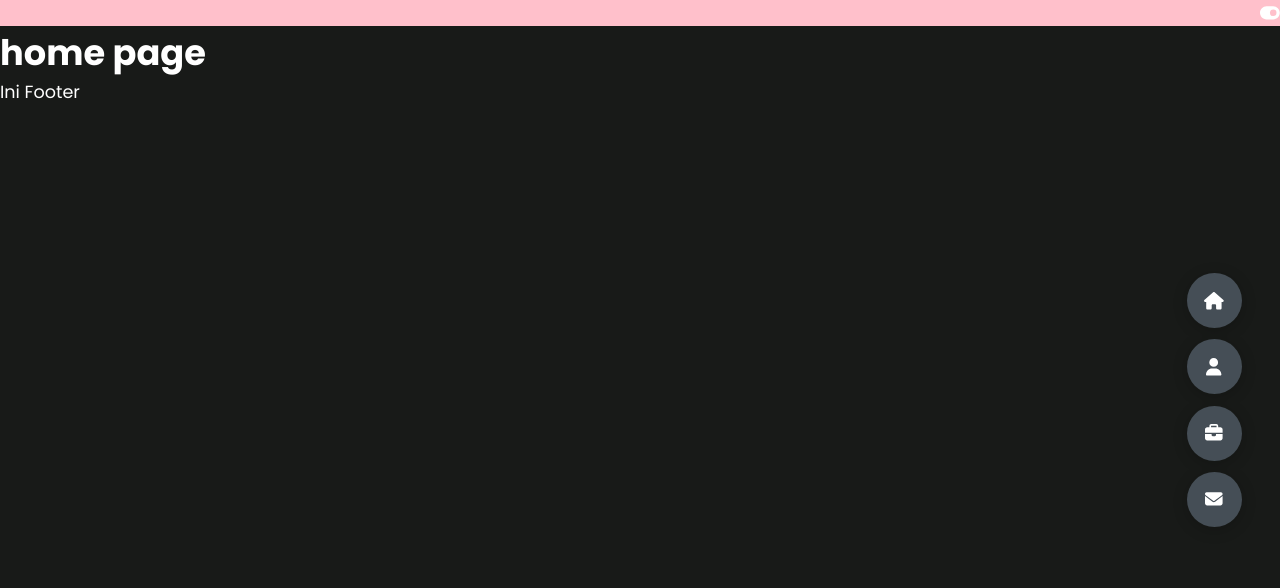
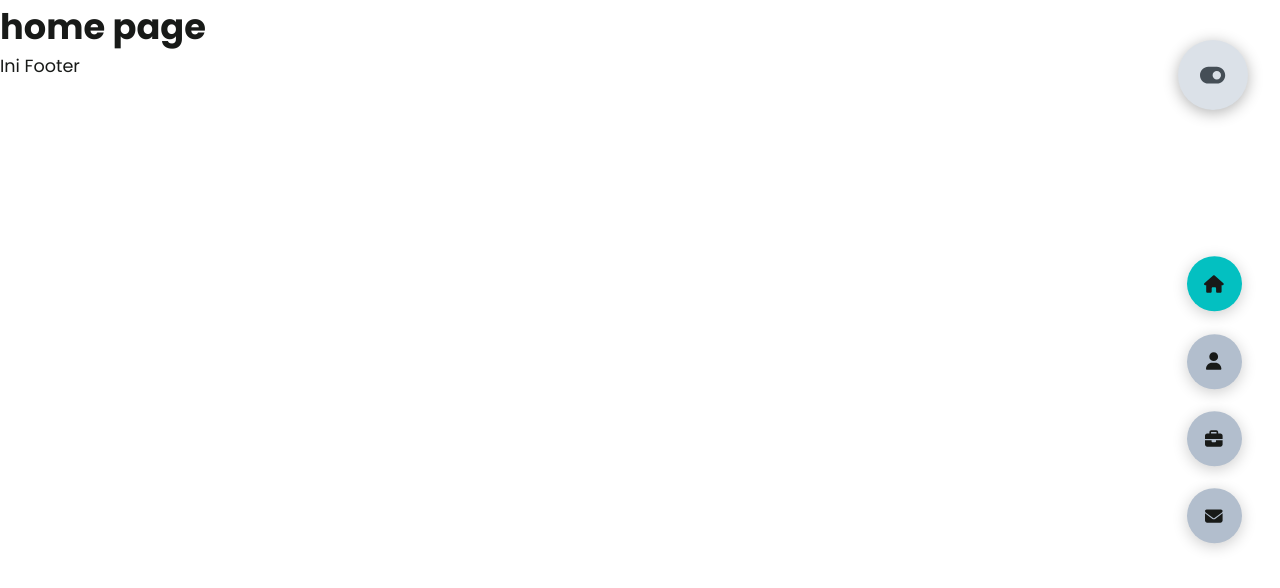
Before and after one commit to unmedlx/website-portfolio-nextjs-minimalism, a Next.js app: page / in a window 1280 px wide. Shown: the top 588 px of the page. Built offline with nearby package versions, Linux system fonts and the light colour scheme.

Commit message:
Navbar And Functionality
font-awesome, router, next-theme

```diff
--- a/package.json
+++ b/package.json
@@ -17,6 +17,7 @@
     "@types/react": "18.0.26",
     "@types/react-dom": "18.0.10",
     "next": "13.1.1",
+    "next-themes": "^0.2.1",
     "react": "18.2.0",
     "react-dom": "18.2.0",
     "sass": "^1.57.1",
--- a/src/components/Navbar/Navbar.module.scss
+++ b/src/components/Navbar/Navbar.module.scss
@@ -16,15 +16,13 @@
   align-items: center;
   justify-content: center;
   transform: translateY(-50%);
-  .activeBtn {
+  .active {
     background-color: var(--color-secondary) !important;
-    transition: all 0.4s ease-in-out;
-    .icon {
+    a {
       color: var(--color-white) !important;
     }
   }
-  .icon {
-    transition: all 0.4s ease-in-out;
+  a {
     &:hover {
       background-color: var(--color-grey-3);
     }
@@ -41,3 +39,52 @@
     box-shadow: var(--box-shadow-1);
   }
 }
+
+.themeBtn {
+  top: 5%;
+  right: 2.5%;
+  width: 70px;
+  height: 70px;
+  border-radius: 50%;
+  background-color: var(--color-grey-5);
+  cursor: pointer;
+  position: fixed;
+  display: flex;
+  justify-content: center;
+  align-items: center;
+  box-shadow: 0 3px 15px rgba(0, 0, 0, 0.3);
+  transition: all 0.1s ease-in-out;
+  &:active {
+    transform: translateY(-4px);
+  }
+  .icon {
+    font-size: 1.4rem;
+    color: var(--color-grey-2);
+    pointer-events: none;
+  }
+}
+
+@media screen and (max-width: 600px) {
+  .icons {
+    z-index: 1;
+    position: absolute;
+    top: 2%;
+    // bottom: auto;
+    flex-direction: row;
+    justify-content: center;
+    left: 50%;
+    transform: translateX(-50%);
+    width: 100%;
+    // background-color: var(--color-grey-5);
+    a {
+      margin: 1rem 0.3rem;
+    }
+  }
+
+  .themeBtn {
+    z-index: 3;
+    width: 50px;
+    height: 50px;
+    top: 90%;
+  }
+}
--- a/src/components/Navbar/Navbar.tsx
+++ b/src/components/Navbar/Navbar.tsx
@@ -1,38 +1,14 @@
-import React from "react";
 import styles from "./Navbar.module.scss";
 //icons
-import { FontAwesomeIcon } from "@fortawesome/react-fontawesome";
-import {
-  faHouse,
-  faUser,
-  faBriefcase,
-  faEnvelope,
-  faToggleOn,
-} from "@fortawesome/free-solid-svg-icons";
+import { NavbarIcons } from "./NavbarIcons";
+import { NavbarTheme } from "./NavbarTheme";
 
 const Navbar = () => {
   return (
     <div className={styles.navbarContainer}>
-      <div className={styles.themeBtn}>
-        <FontAwesomeIcon icon={faToggleOn} />
-      </div>
+      <NavbarTheme />
 
-      <div className={styles.icons}>
-        <ul>
-          <li className={styles.icon}>
-            <FontAwesomeIcon icon={faHouse} />
-          </li>
-          <li className={styles.icon}>
-            <FontAwesomeIcon icon={faUser} />
-          </li>
-          <li className={styles.icon}>
-            <FontAwesomeIcon icon={faBriefcase} />
-          </li>
-          <li className={styles.icon}>
-            <FontAwesomeIcon icon={faEnvelope} />
-          </li>
-        </ul>
-      </div>
+      <NavbarIcons />
     </div>
   );
 };
--- /dev/null
+++ b/src/components/Navbar/NavbarIcons.tsx
@@ -0,0 +1,42 @@
+import styles from "./Navbar.module.scss";
+//icons
+import { FontAwesomeIcon } from "@fortawesome/react-fontawesome";
+import {
+  faHouse,
+  faUser,
+  faBriefcase,
+  faEnvelope,
+} from "@fortawesome/free-solid-svg-icons";
+//for active link
+import Link from "next/link";
+import { NextRouter, useRouter } from "next/router";
+
+export const NavbarIcons = () => {
+  const router: NextRouter = useRouter();
+
+  return (
+    <div className={styles.icons}>
+      <Link href="/" className={router.pathname === "/" ? styles.active : ""}>
+        <FontAwesomeIcon icon={faHouse} />
+      </Link>
+      <Link
+        href="/aboutPage"
+        className={router.pathname === "/aboutPage" ? styles.active : ""}
+      >
+        <FontAwesomeIcon icon={faUser} />
+      </Link>
+      <Link
+        href="/projectPage"
+        className={router.pathname === "/projectPage" ? styles.active : ""}
+      >
+        <FontAwesomeIcon icon={faBriefcase} />
+      </Link>
+      <Link
+        href="/contactPage"
+        className={router.pathname === "/contactPage" ? styles.active : ""}
+      >
+        <FontAwesomeIcon icon={faEnvelope} />
+      </Link>
+    </div>
+  );
+};
--- /dev/null
+++ b/src/components/Navbar/NavbarTheme.tsx
@@ -0,0 +1,22 @@
+import styles from "./Navbar.module.scss";
+import { FontAwesomeIcon } from "@fortawesome/react-fontawesome";
+import { faToggleOn } from "@fortawesome/free-solid-svg-icons";
+// Theme Changing
+import { useTheme } from "next-themes";
+
+export const NavbarTheme = () => {
+  let { theme, setTheme } = useTheme();
+
+  const toggleTheme = () => {
+    if (theme === "light") {
+      setTheme("dark");
+    } else {
+      setTheme("light");
+    }
+  };
+  return (
+    <div className={styles.themeBtn} onClick={toggleTheme}>
+      <FontAwesomeIcon className={styles.icon} icon={faToggleOn} />
+    </div>
+  );
+};
--- a/src/pages/_app.tsx
+++ b/src/pages/_app.tsx
@@ -7,6 +7,8 @@ import { Poppins } from "@next/font/google";
 import { config } from "@fortawesome/fontawesome-svg-core";
 import "@fortawesome/fontawesome-svg-core/styles.css";
 config.autoAddCss = false;
+//Theme
+import { ThemeProvider } from "next-themes";
 
 const poppins = Poppins({
   subsets: ["latin"],
@@ -15,10 +17,12 @@ const poppins = Poppins({
 
 export default function App({ Component, pageProps }: AppProps) {
   return (
-    <main className={poppins.className}>
-      <Layout>
-        <Component {...pageProps} />
-      </Layout>
-    </main>
+    <ThemeProvider>
+      <main className={poppins.className}>
+        <Layout>
+          <Component {...pageProps} />
+        </Layout>
+      </main>
+    </ThemeProvider>
   );
 }
--- a/src/styles/globals.css
+++ b/src/styles/globals.css
@@ -130,6 +130,22 @@ a {
   --box-shadow-1: 0 3px 15px rgba(0, 0, 0, 0.2);
 }
 
+[data-theme="light"] {
+  --color-primary: #ffff;
+  --color-secondary: #03c0c1;
+  --color-white: #181a18;
+  --color-black: #fff;
+  --color-grey0: #12181b;
+  --color-grey-1: #2a2e35;
+  --color-grey-2: #454e56;
+  --color-grey-3: #6c7983;
+  --color-grey-4: #b2becd;
+  --color-grey-5: #dbe1e8;
+  --color-grey-6: #f8f8f8;
+  --br-sm-2: 14px;
+  --box-shadow-1: 0 3px 15px rgba(0, 0, 0, 0.2);
+}
+
 body {
   background-color: var(--color-primary);
   font-family: "poppins", sans-serif;
```
Also changed, not shown: 1 other file (tests, documents, lock files or other folders).
